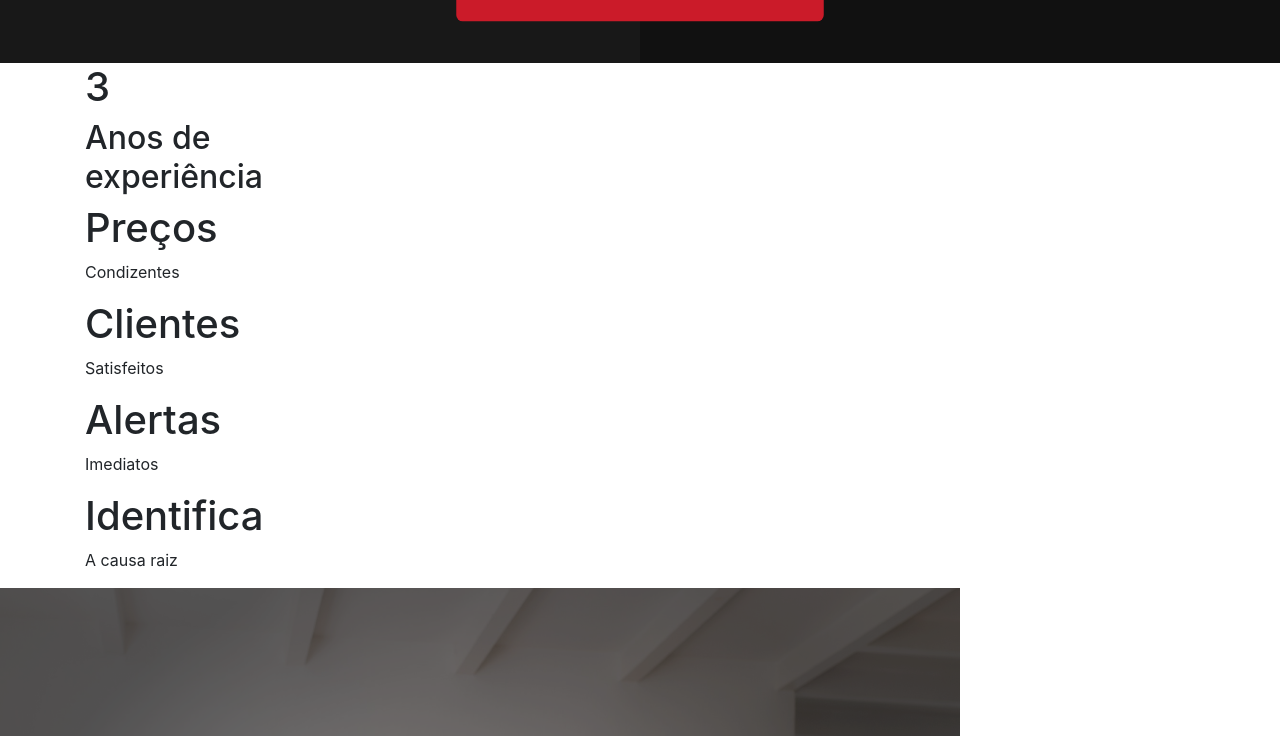
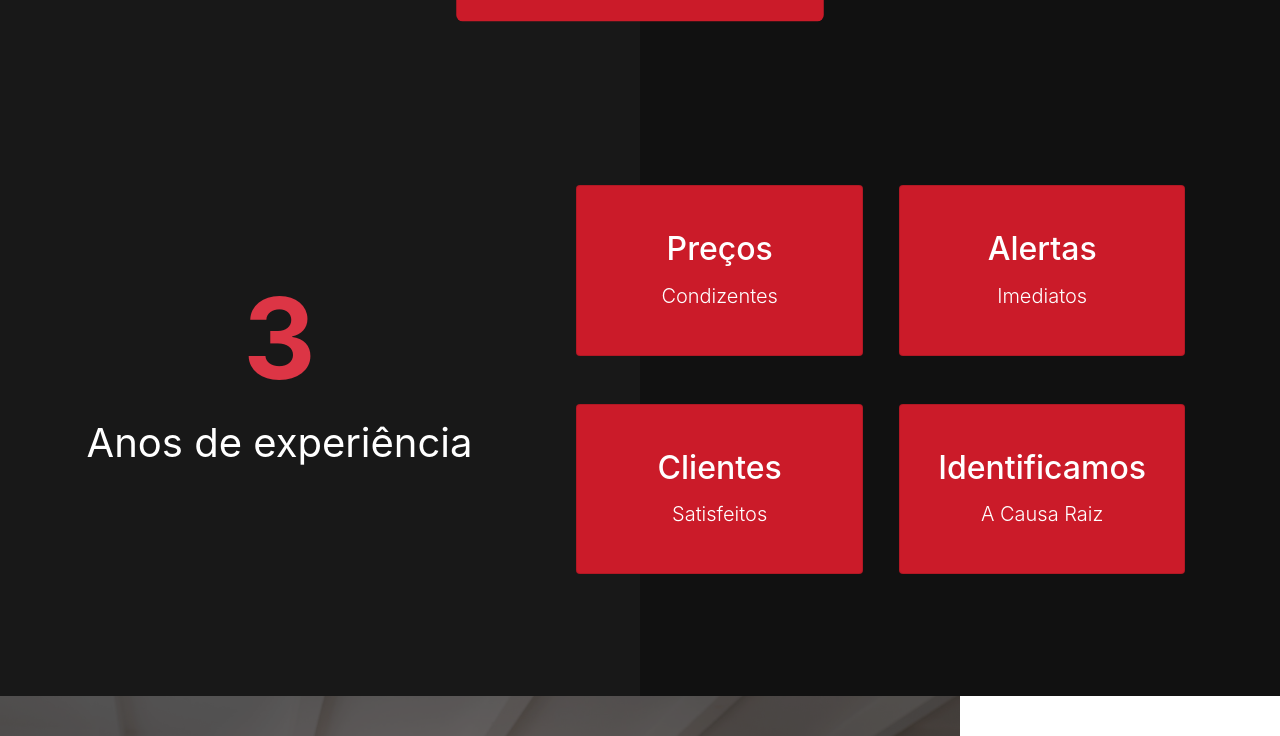
Before and after one commit to bsouzaluan/ErrorEagle-Web, a website: page web-data-viz/site/public/index.html in a window 1280 px wide. Shown: the part 904-1640 px from the top of the page. Drawn offline with nearby package versions, Linux system fonts and the light colour scheme.

Commit message:
Section das informações finalizado

```diff
--- a/web-data-viz/site/public/css/style.css
+++ b/web-data-viz/site/public/css/style.css
@@ -18,6 +18,12 @@ nav .navbar-nav li a {
 }
 
 #sec_02 {
+    background: rgb(24, 24, 24);
+    background: linear-gradient(90deg, rgba(24, 24, 24, 1) 0%, rgba(24, 24, 24, 1) 50%, rgba(17, 17, 17, 1) 50%);
+    padding: 50px 0px;
+}
+
+#sec_03 {
     background: rgb(24, 24, 24);
     background: linear-gradient(90deg, rgba(24, 24, 24, 1) 0%, rgba(24, 24, 24, 1) 50%, rgba(17, 17, 17, 1) 50%);
     padding: 50px 0px;
@@ -52,67 +58,19 @@ nav .navbar-nav li a {
     font-size: 1.1em;
 }
 
-#breathing-button {
-
-    border: 1px solid #ffffff00;
-    -webkit-animation: breathing 6s ease-in infinite normal;
-    animation: breathing 6s ease-in infinite normal;
-
-    font-size: 16px;
-    background: #3cc8b4;
-    color: #fff;
-    -webkit-font-smoothing: antialiased;
-    border-radius: 2px;
-    text-align: center;
+.cardInformations {
+    background-color: #CB1B29;
+    color: white;
 }
 
+.cardHeaderValores p {}
 
-@-webkit-keyframes breathing {
-    0% {
-        -webkit-transform: scale(0.9);
-        transform: scale(0.9);
-    }
-
-    25% {
-        -webkit-transform: scale(1);
-        transform: scale(1);
-    }
-
-    60% {
-        -webkit-transform: scale(0.9);
-        transform: scale(0.9);
-    }
-
-    100% {
-        -webkit-transform: scale(0.9);
-        transform: scale(0.9);
-    }
+.numberHeader {
+    font-size: 7rem
 }
 
-@keyframes breathing {
-    0% {
-        -webkit-transform: scale(0.9);
-        -ms-transform: scale(0.9);
-        transform: scale(0.9);
-    }
-
-    25% {
-        -webkit-transform: scale(1);
-        -ms-transform: scale(1);
-        transform: scale(1);
-    }
-
-    60% {
-        -webkit-transform: scale(0.9);
-        -ms-transform: scale(0.9);
-        transform: scale(0.9);
-    }
-
-    100% {
-        -webkit-transform: scale(0.9);
-        -ms-transform: scale(0.9);
-        transform: scale(0.9);
-    }
+.textHeader {
+    font-size: 40px;
 }
 
 .linkHeader {
@@ -120,8 +78,16 @@ nav .navbar-nav li a {
     justify-content: end;
 }
 
-@media (min-width: 992px) {
+@media (max-width: 993px) {
     .linksHeader {
-        display: none;
+        display: flex;
+        justify-content: flex-start;
+
     }
 }
+
+@media only screen and (max-width:1210px) {
+    .informacoes {
+        flex-direction: column;
+    }
+}
--- a/web-data-viz/site/public/index.html
+++ b/web-data-viz/site/public/index.html
@@ -25,7 +25,7 @@
 <body>
 
   <nav class=" navbar navbar-expand-lg navbar-light header ">
-    <div class="container-xl ">
+    <div class="container-xl d-flex  ">
       <a class="navbar-brand" href="#">
         <img src="assets/icon/logo.svg" alt="">
       </a>
@@ -33,7 +33,7 @@
         aria-controls="navbarNav" aria-expanded="false" aria-label="Toggle navigation">
         <span class="navbar-toggler-icon"></span>
       </button>
-      <div class="collapse navbar-collapse  linksHeader  " id="navbarNav">
+      <div class="collapse  navbar-collapse  " id="navbarNav">
         <ul class="navbar-nav">
           <li class="nav-item active">
             <a class="nav-link navLinkHeader" href="#">Home <span class="sr-only">(current)</span></a>
@@ -211,30 +211,44 @@
     </section>
 
     <section id="sec_03">
-      <div class="container">
-        <div id="infoPanel">
-          <h1>3</h1>
-          <h2>Anos de <br>experiência </h2>
+      <div class="container-fluid d-flex align-items-center justify-content-center py-5 informacoes  ">
+        <div class=" mx-5">
+          <div>
+            <h1 class=" text-center font-weight-bold text-danger numberHeader">3</h1>
+            <p class="text-center text-white textHeader">Anos de experiência </p>
+          </div>
         </div>
-        <div id="panelGroup">
-          <div>
-            <div class="panelInfo">
-              <h1>Preços</h1>
-              <p>Condizentes</p>
+        <div id="" class="card-group d-flex .flex-md-wrap w-50 mx-5">
+          <div class="card-columns w-100 h-100 d-flex justify-content-center align-items-center">
+            <div
+              class="card align-middle w-100 h-100 mx-2 my-4 py-4  justify-content-center text-center cardInformations">
+              <div class="card-body ">
+                <h2 class="card-title">Preços</h2>
+                <p class="card-text lead">Condizentes</p>
+              </div>
             </div>
-            <div class="panelInfo">
-              <h1>Clientes</h1>
-              <p>Satisfeitos</p>
+            <div
+              class="card align-middle w-100 h-100 mx-2 my-2 py-4  justify-content-center text-center cardInformations">
+              <div class="card-body ">
+                <h2 class="card-title">Alertas</h2>
+                <p class="card-text lead">Imediatos</p>
+              </div>
             </div>
           </div>
-          <div>
-            <div class="panelInfo">
-              <h1>Alertas</h1>
-              <p>Imediatos</p>
+          <div class="card-columns .flex-md-wrap w-100 d-flex justify-content-center h-100 align-items-center">
+            <div
+              class="card align-middle w-100 h-100 mx-2 my-4 py-4  justify-content-center text-center cardInformations">
+              <div class="card-body ">
+                <h2 class="card-title">Clientes</h2>
+                <p class="card-text lead ">Satisfeitos</p>
+              </div>
             </div>
-            <div class="panelInfo">
-              <h1>Identifica</h1>
-              <p>A causa raiz</p>
+            <div
+              class="card align-middle w-100 h-100 mx-2 my-4 py-4 justify-content-center text-center cardInformations">
+              <div class="card-body ">
+                <h2 class="card-title">Identificamos</h2>
+                <p class="card-text lead ">A Causa Raiz</p>
+              </div>
             </div>
           </div>
         </div>
```
